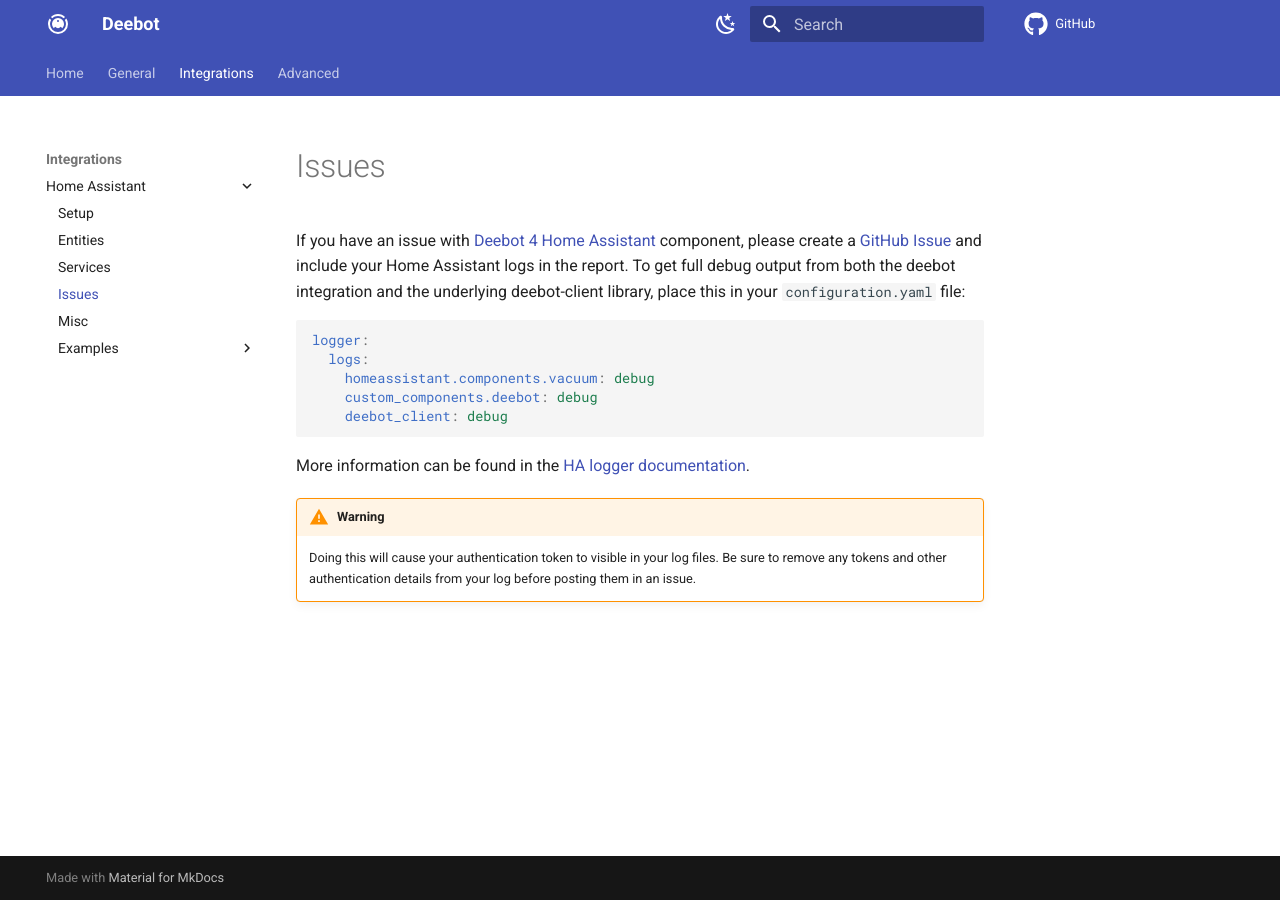
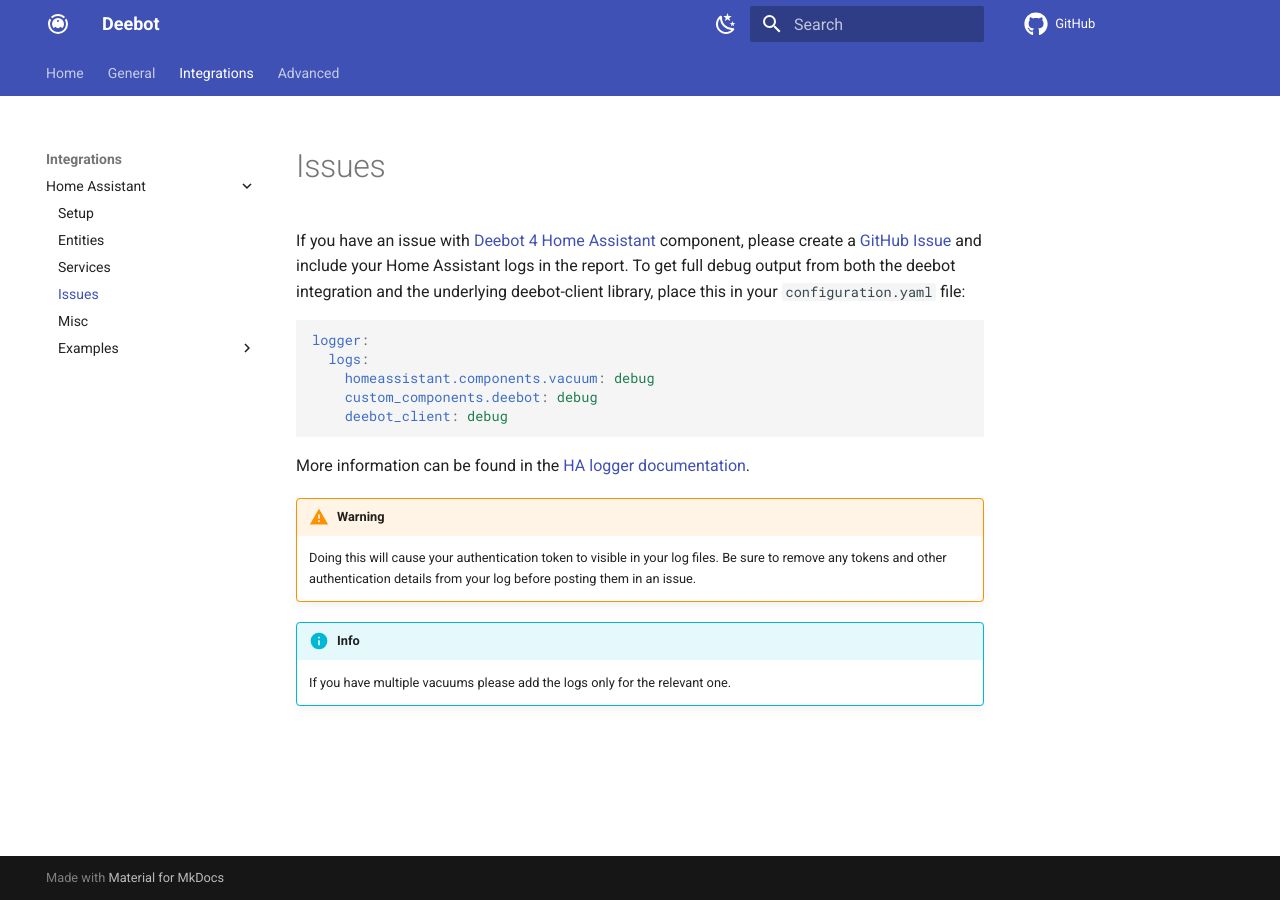
Before and after one commit to DeebotUniverse/docs, an MkDocs documentation site: the page built from docs/integrations/home-assistant/issues.md, in a window 1280 px wide. Built offline with MkDocs 1.6.1 and Material for MkDocs 9.7.7, drawn with Linux system fonts in a browser that asks for light colours; comment, search, counter and statistics services are not loaded.

Commit message:
add info about multiple vacuums (#31)

```diff
--- a/docs/integrations/home-assistant/issues.md
+++ b/docs/integrations/home-assistant/issues.md
@@ -17,3 +17,7 @@
 
     Doing this will cause your authentication token to visible in your log files.
     Be sure to remove any tokens and other authentication details from your log before posting them in an issue.
+
+!!! info
+
+    If you have multiple vacuums please add the logs only for the relevant one.
```
